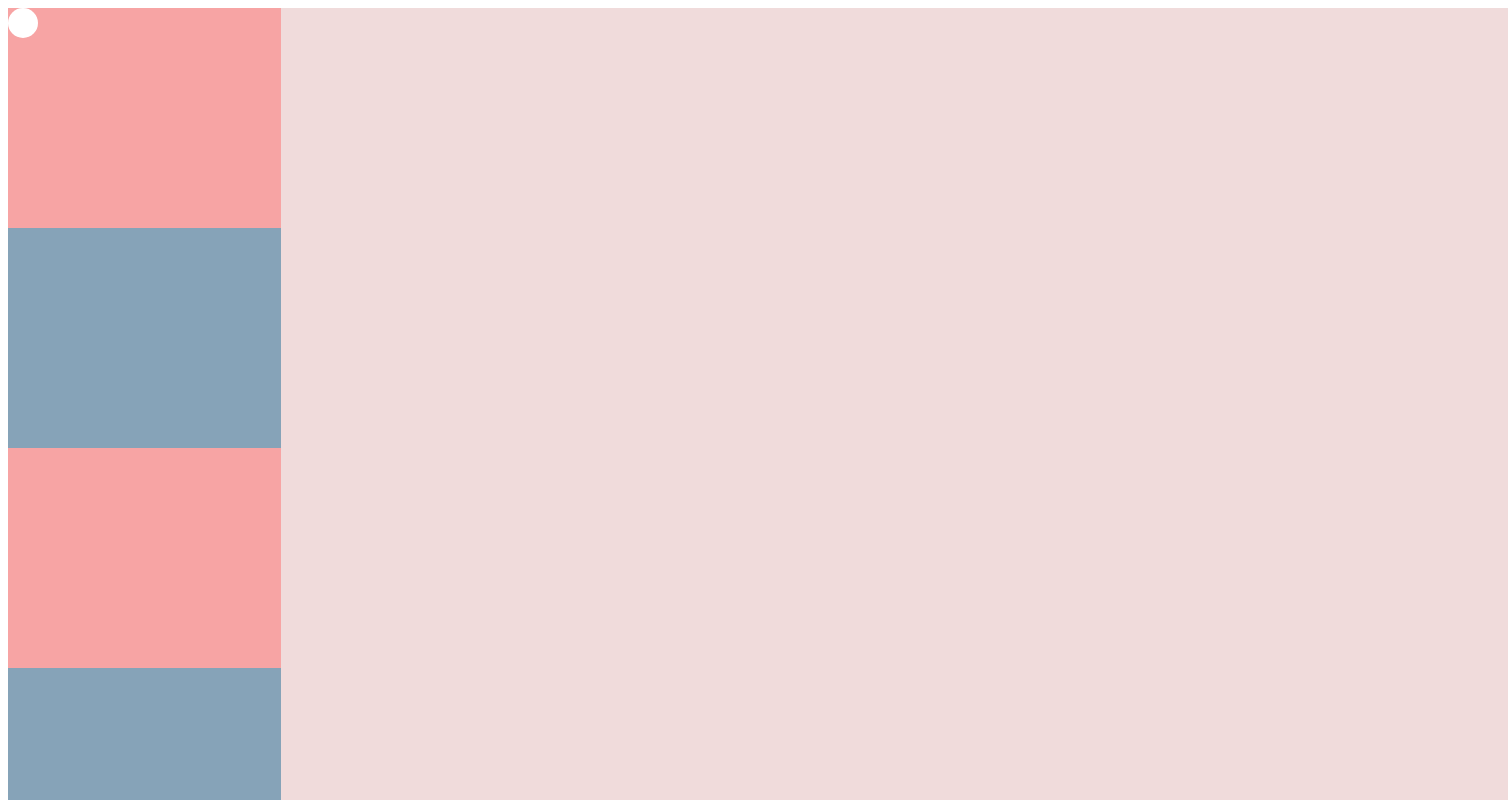
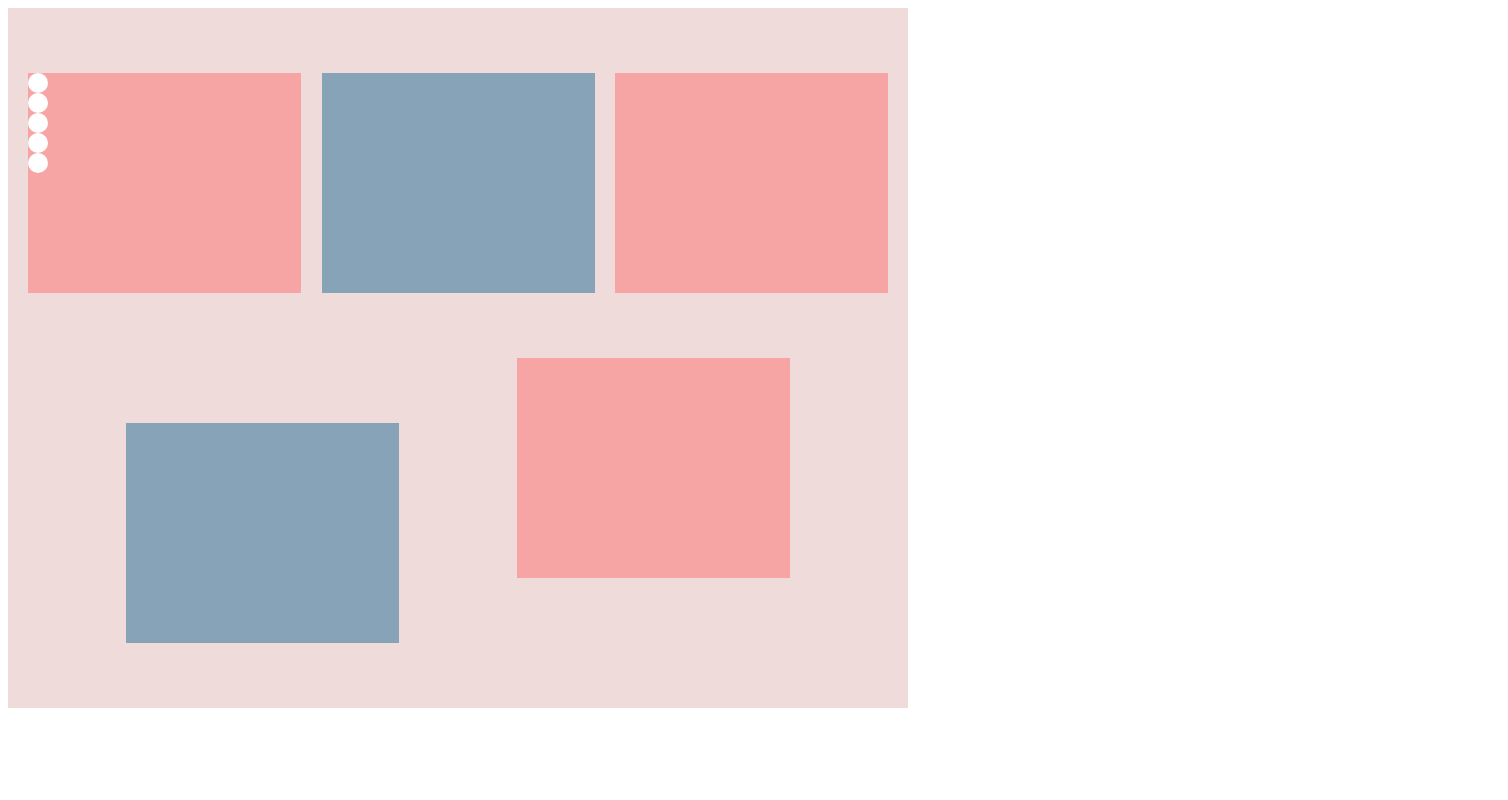
Before and after one commit to tanyapeterson/flexbox-practice, a plain HTML site: page index.html in a window 1280 px wide. Shown: the top 800 px of the page, 1508 px wide, since content can reach past the window. Drawn offline with Linux system fonts and the light colour scheme.

Commit message:
added circles to the boxes

```diff
--- a/index.html
+++ b/index.html
@@ -11,15 +11,17 @@
 
 <body>
     <div class="container">
-        <div class="box">
-            <div class="box-one">
-                <div class="circle"></div>
-            </div>
-            <div class="box-two"></div>
-            <div class="box-three"></div>
-            <div class="box-four"></div>
-            <div class="box-five"></div>
+        <div class="box-one">
+            <div class="circle circle-1"></div>
+            <div class="circle circle-2"></div>
+            <div class="circle circle-3"></div>
+            <div class="circle circle-4"></div>
+            <div class="circle circle-5"></div>
         </div>
+        <div class="box-two"></div>
+        <div class="box-three"></div>
+        <div class="box-four"></div>
+        <div class="box-five"></div>
     </div>
 
 
--- a/styles/styles.css
+++ b/styles/styles.css
@@ -4,9 +4,12 @@ body {
 
 .container {
     display: flex;
+    flex-wrap: wrap;
     background-color: #F0DBDB;
-    width: 1500px;
-    height: 1000px;
+    width: 900px;
+    height: 700px;
+    align-items: center;
+    justify-content: space-evenly;
 }
 
 
@@ -14,17 +17,13 @@ body {
     width: 273px;
     height: 220px;
     background-color: #F7A4A4;
-
-
 }
 
 
 .box-two {
     width: 273px;
     height: 220px;
-    background-color: #86A3B8;
-
-
+    background-color: #86A3B8
 }
 
 
@@ -33,7 +32,6 @@ body {
     height: 220px;
     background-color: #F7A4A4;
 
-
 }
 
 
@@ -41,8 +39,6 @@ body {
     width: 273px;
     height: 220px;
     background-color: #86A3B8;
-
-
 }
 
 
@@ -50,13 +46,16 @@ body {
     width: 273px;
     height: 220px;
     background-color: #F7A4A4;
+    align-self: flex-start;
 }
 
 
 
+
+
 .circle {
-    width: 30px;
-    height: 30px;
+    width: 20px;
+    height: 20px;
     background-color: white;
     border-radius: 50%;
 }
```
